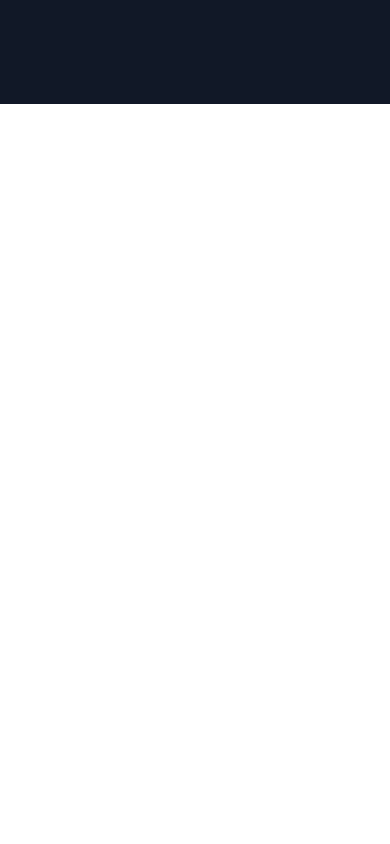
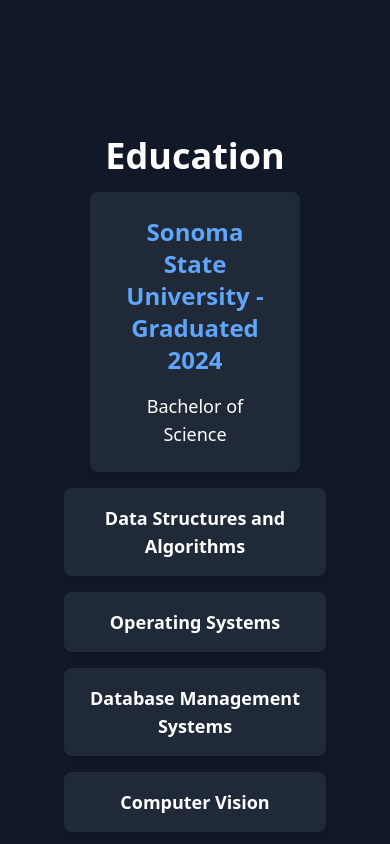
Before and after one commit to MRLemke/myporfoliov2, a React (Create React App) app: page / in a window 390 px wide. Shown: the part 740-1584 px from the top of the page. Before the commit the page ends 844 px from the top, so only its background shows below. Built offline with nearby package versions, Linux system fonts and the light colour scheme.

Commit message:
Cleaned up white space - might mess up mobile

```diff
--- a/package.json
+++ b/package.json
@@ -3,9 +3,11 @@
   "version": "0.1.0",
   "private": true,
   "dependencies": {
+    "@react-three/fiber": "^8.17.10",
     "aos": "^2.3.4",
     "autoprefixer": "^10.4.20",
     "cra-template": "1.2.0",
+    "fireworks-js": "^2.10.8",
     "postcss": "^8.4.49",
     "react": "^19.0.0",
     "react-dom": "^19.0.0",
--- a/src/App.jsx
+++ b/src/App.jsx
@@ -20,24 +20,33 @@
         });
     }, []);
   return (
-      <div className="h-screen overflow-y-scroll scroll-smooth bg-gray-900">
+      <div className="bg-gray-900 text-white">
+          {/* Navbar */}
+          <Navbar />
+
           {/* Intro Section */}
-          <Navbar/>
-          <div className="h-screen">
-              <Intro/>
+          <div className="min-h-screen relative">
+              <Intro />
           </div>
+
+          {/* Education Section */}
+          <div className="bg-gray-900 text-white py-4 px-8">
+              <Education />
+          </div>
+
+          {/* Tools Section */}
+          <div className="min-h-screen">
+              <Tools />
+          </div>
+
+          {/* Projects Section */}
+          <div className="min-h-screen">
+              <Projects setProjectsHeight={setProjectsHeight} />
+          </div>
+
           {/* About Me Section */}
-          <div className="h-screen">
-              <Education/>
-          </div>
-          <div className="h-screen">
-              <Tools/>
-          </div>
-          <div className="h-screen">
-              <Projects setProjectsHeight={setProjectsHeight}/>
-          </div>
-          <div className="h-screen">
-              <AboutMe projectsHeight={projectsHeight}/>
+          <div className="bg-gray-900 text-white py-4 px-8">
+              <AboutMe projectsHeight={projectsHeight} />
           </div>
       </div>
   );
--- a/src/components/Education.jsx
+++ b/src/components/Education.jsx
@@ -7,15 +7,15 @@
         "Database Management Systems",
         "Computer Vision",
         "Software Design",
-        "Computer Architecture"
+        "Computer Architecture",
     ];
 
     return (
-        <div id="education" className="bg-gray-900 text-white py-8 px-8">
-            <h2 className="text-4xl font-bold text-center mb-6">Education</h2>
+        <div id="education" className="bg-gray-900 text-white py-4 px-8">
+            <h2 className="text-4xl font-bold text-center mb-4">Education</h2>
 
             {/* Main Education Card */}
-            <div className="flex justify-center mb-8">
+            <div className="flex justify-center mb-4">
                 <div className="bg-gray-800 p-6 rounded-lg shadow-lg w-[80%] md:w-[50%] text-center">
                     <h3 className="text-2xl font-bold text-blue-400">
                         Sonoma State University - Graduated 2024
@@ -25,7 +25,7 @@
             </div>
 
             {/* Courses Cards */}
-            <div className="grid grid-cols-1 sm:grid-cols-2 lg:grid-cols-3 gap-6">
+            <div className="grid grid-cols-1 sm:grid-cols-2 lg:grid-cols-3 gap-4 mb-0">
                 {courses.map((course, index) => (
                     <div
                         key={index}
--- a/src/components/Intro.jsx
+++ b/src/components/Intro.jsx
@@ -2,7 +2,14 @@
 
 const Intro = () => {
     const [index, setIndex] = useState(0);
-    const roles = ["Software Engineer", "Backend Developer", "Frontend Developer", "Jazz Enthusiast", "Trumpeter", "World of Warcraft Raider"];
+    const roles = [
+        "Software Engineer",
+        "Backend Developer",
+        "Frontend Developer",
+        "Jazz Enthusiast",
+        "Trumpeter",
+        "World of Warcraft Raider",
+    ];
 
     useEffect(() => {
         const interval = setInterval(() => {
@@ -12,12 +19,12 @@
     }, [roles.length]);
 
     return (
-        <div
-            className="flex flex-col md:flex-row items-center justify-center h-screen bg-gray-900 text-white px-4 sm:px-8">
+        <div className="flex flex-col md:flex-row items-center justify-center h-screen bg-gray-900 text-white px-4 sm:px-8">
             {/* Left Column: Name, Roles, and Links */}
-            <div
-                className="flex flex-col justify-center items-center md:items-end flex-1 text-center md:text-left space-y-2">
-                <h1 className="text-4xl sm:text-5xl lg:text-6xl font-bold mb-2">Owen Donohue</h1>
+            <div className="flex flex-col justify-center items-center md:items-end flex-1 text-center md:text-left space-y-2">
+                <h1 className="text-4xl sm:text-5xl lg:text-6xl font-bold mb-2">
+                    Owen Donohue
+                </h1>
                 <div className="text-xl sm:text-2xl lg:text-3xl text-gray-400 cycle-text">
                     {roles[index]}
                 </div>
@@ -25,14 +32,14 @@
                 {/* Links Section */}
                 <div className="flex space-x-4 mt-4">
                     <a
-                        href="/Resume-01-06-25.pdf" // Replace with the path to your resume file
+                        href="/Resume-01-06-25.pdf"
                         download
                         className="px-4 py-2 bg-blue-500 text-white rounded-md hover:bg-blue-600 transition"
                     >
                         Resume
                     </a>
                     <a
-                        href="#projects" // Navigate to the projects section
+                        href="#projects"
                         className="px-4 py-2 bg-green-500 text-white rounded-md hover:bg-green-600 transition"
                     >
                         Projects
@@ -44,8 +51,6 @@
             <div className="flex items-center justify-center md:justify-start flex-1 mt-8 md:mt-0">
                 <div className="w-36 h-36 sm:w-48 sm:h-48 bg-gray-700 rounded-full md:ml-8">
                     <img
-                        ls I Use
-                        Git logoGit
                         src="/headshot.jpg"
                         alt="Owen Donohue Headshot"
                         className="w-full h-full object-cover rounded-full"
--- a/src/components/Navbar.jsx
+++ b/src/components/Navbar.jsx
@@ -1,5 +1,6 @@
 import React, { useState } from "react";
 import { FaBars, FaTimes } from "react-icons/fa"; // Import icons
+
 const Navbar = () => {
     const [isMenuOpen, setIsMenuOpen] = useState(false);
 
@@ -15,15 +16,13 @@
 
                 {/* Hamburger Menu */}
                 <div
-                    className={`fixed top-5 right-6 z-50 cursor-pointer transform transition-transform duration-300 ${
-                        isMenuOpen ? "-translate-x-64" : "translate-x-0"
-                    }`}
+                    className={`fixed top-5 right-6 z-50 cursor-pointer transform transition-transform duration-300`}
                     onClick={handleMenuToggle}
                 >
                     {isMenuOpen ? (
-                        <FaTimes className="text-2xl text-white hover:text-blue-400 transition"/>
+                        <FaTimes className="text-2xl text-white hover:text-blue-400 transition" />
                     ) : (
-                        <FaBars className="text-2xl text-white hover:text-blue-400 transition"/>
+                        <FaBars className="text-2xl text-white hover:text-blue-400 transition" />
                     )}
                 </div>
             </div>
@@ -46,15 +45,6 @@
                     </li>
                     <li>
                         <a
-                            href="#tools"
-                            className="hover:text-blue-400"
-                            onClick={() => setIsMenuOpen(false)}
-                        >
-                            Tools
-                        </a>
-                    </li>
-                    <li>
-                        <a
                             href="#about"
                             className="hover:text-blue-400"
                             onClick={() => setIsMenuOpen(false)}
--- a/src/components/Tools.jsx
+++ b/src/components/Tools.jsx
@@ -42,7 +42,7 @@
         <div
             id="tools"
             ref={ref}
-            className="h-screen flex flex-col items-center justify-center bg-gray-900 text-white"
+            className="min-h-screen flex flex-col items-center justify-center bg-gray-900 text-white"
         >
             <h2
                 className={`text-3xl font-bold mb-8 transition duration-1000 ease-in-out ${
```
Also changed, not shown: 1 other file (tests, documents, lock files or other folders).
